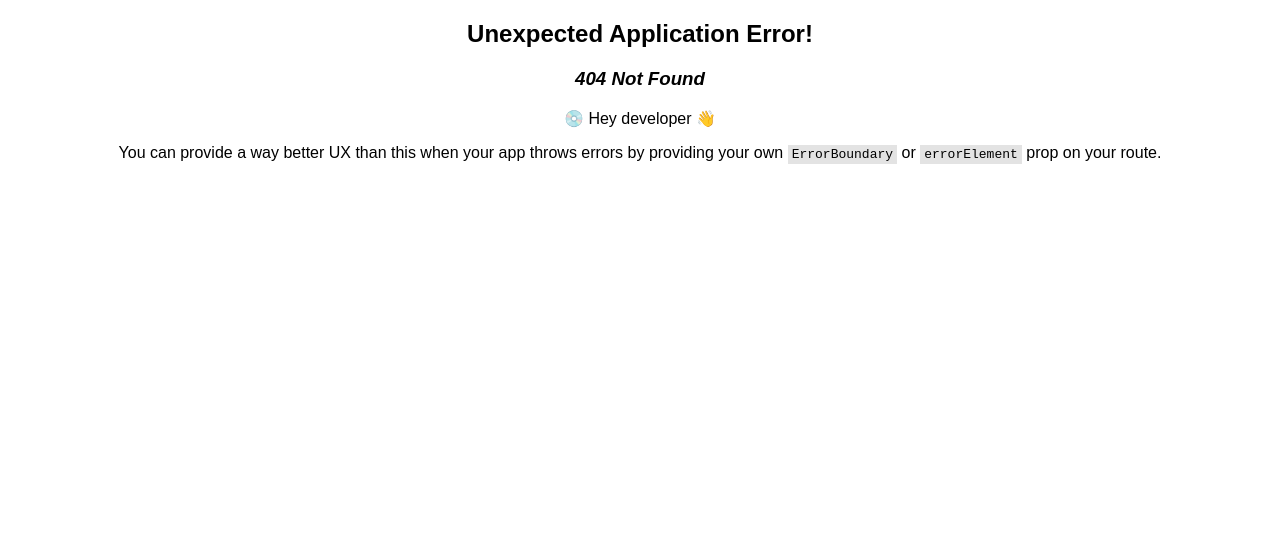
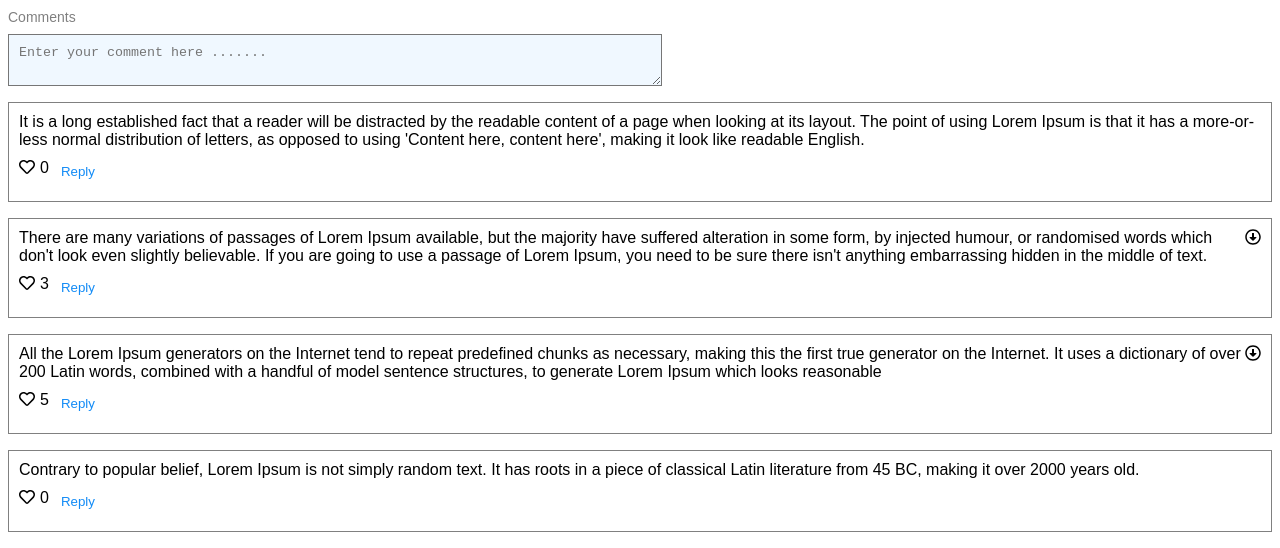
Before and after one commit to ajay-kiran-reddy/react-apps, a React (Vite) app: page /comments in a window 1280 px wide. Before the commit this address had no page. Shown: the top 548 px of the page. Built offline with nearby package versions, Linux system fonts and the light colour scheme.

Commit message:
nested comments initial commit

```diff
--- a/src/App.css
+++ b/src/App.css
@@ -1,48 +1,35 @@
-body{
+body {
   font-family: Arial, Helvetica, sans-serif;
   min-height: 100vh;
 }
 
-
-.appContainer{
+.appContainer {
   text-align: center;
   height: 100vh;
   position: relative;
 }
 
-.cardContainer{
+.cardContainer {
   display: flex;
 }
 
-.card{
-  width:300px;
+.card {
+  /* width: 300px; */
   min-height: 300;
   /* border:1px solid gray; */
-  padding:10px;
- box-shadow:   0 4px 8px 0 rgba(0, 0, 0, 0.2), 0 6px 20px 0 rgba(0, 0, 0, 0.19);
-
+  /* padding: 10px; */
+  box-shadow: 0 4px 8px 0 rgba(0, 0, 0, 0.2), 0 6px 20px 0 rgba(0, 0, 0, 0.19);
 }
 
-.gridContainer{
+.gridContainer {
   display: grid;
-  grid-template-columns: repeat(3, 1fr);
   gap: 10px;
-  grid-auto-rows: minmax(100px, auto);
 }
 
-
-button{
-  padding:10px;
+button {
+  padding: 10px;
   background-color: aliceblue;
   border: none;
- cursor: pointer;
- margin: 5px;
+  cursor: pointer;
+  margin: 5px;
 }
-
-.wrapper{
-  display: grid;
-  grid-template-columns: 1fr 1fr 1fr;
-  /* grid-auto-columns: auto; */
-  padding:10px;
-  max-height: 400px;
-}
--- a/src/App.tsx
+++ b/src/App.tsx
@@ -7,6 +7,7 @@ import ProgressBar from "./components/progressBar/ProgressBar";
 import AutoCompleteLandingPage from "./components/autoComplete/AutoCompleteLandingPage";
 import Stopwatch from "./components/stopwatch/Stopwatch";
 import FileExplorer from "./components/fileExplorer/FileExplorer";
+import Comments from "./components/nestedComments/Comments";
 
 const router = createBrowserRouter([
   {
@@ -37,6 +38,10 @@ const router = createBrowserRouter([
     path: "/fileExplorer",
     element: <FileExplorer />,
   },
+  {
+    path: "/comments",
+    element: <Comments />,
+  },
 ]);
 
 function App() {
--- a/src/Home.tsx
+++ b/src/Home.tsx
@@ -7,7 +7,7 @@ const Home = () => {
   const navigate = useNavigate();
   return (
     <div>
-      Welcome to Ajay portfolio
+      <h3>Welcome to Ajay Portfolio</h3>
       <div className="gridContainer">
         <div>
           <Card
@@ -22,7 +22,7 @@ const Home = () => {
             }
           />
         </div>
-        <div style={{ marginLeft: "2rem" }}>
+        <div>
           <Card
             title="Pagination"
             body={<>This card contains functionality related to pagination</>}
@@ -33,7 +33,7 @@ const Home = () => {
             }
           />
         </div>
-        <div style={{ marginLeft: "2rem" }}>
+        <div>
           <Card
             title="Progress Bar"
             body={<>This card contains functionality related to Progress bar</>}
@@ -57,7 +57,7 @@ const Home = () => {
             }
           />
         </div>
-        <div style={{ marginLeft: "2rem" }}>
+        <div>
           <Card
             title="Stopwatch"
             body={<>This card contains functionality related to stopwatch</>}
@@ -68,7 +68,7 @@ const Home = () => {
             }
           />
         </div>
-        <div style={{ marginLeft: "2rem" }}>
+        <div>
           <Card
             title="File Explorer"
             body={
@@ -81,6 +81,20 @@ const Home = () => {
             }
           />
         </div>
+
+        <div>
+          <Card
+            title="Nested Comments"
+            body={
+              <>This card contains functionality related to Nested comments</>
+            }
+            actions={
+              <>
+                <button onClick={() => navigate("/comments")}>Open</button>
+              </>
+            }
+          />
+        </div>
       </div>
     </div>
   );
--- a/src/components/fileExplorer/FileExplorer.tsx
+++ b/src/components/fileExplorer/FileExplorer.tsx
@@ -136,6 +136,7 @@ const FileExplorerTree = (props: any) => {
               {actions.open && (
                 <div id="actions">
                   <LuDelete
+                    style={{ paddingRight: "5px" }}
                     onClick={(e) =>
                       handleDeleteClick(e, data.id, data.isFolder)
                     }
@@ -186,7 +187,7 @@ const FileExplorerTree = (props: any) => {
             <CiFileOn /> {data.name}
             {actions.open && (
               <div id="actions">
-                <span style={{ marginRight: "5px" }}>
+                <span style={{ paddingRight: "5px" }}>
                   <LuDelete
                     onClick={(e) =>
                       handleDeleteClick(e, data.id, data.isFolder)
--- /dev/null
+++ b/src/components/nestedComments/Comments.tsx
@@ -0,0 +1,146 @@
+import { useState } from "react";
+import "./comments.css";
+import data from "./mockData.json";
+import { FaRegHeart } from "react-icons/fa";
+import { FaRegArrowAltCircleDown } from "react-icons/fa";
+import { FaRegArrowAltCircleUp } from "react-icons/fa";
+import useComments from "./useComments";
+
+export interface Comment {
+  id: number;
+  comment: string;
+  children: any[];
+  likes: number;
+}
+interface CommentsProps {
+  comments: Comment[];
+}
+
+const Comments = (props: CommentsProps) => {
+  const { comments } = props;
+  const [showNestedComments, setShowNestedComments] = useState(false);
+  const [activeIndex, setActiveIndex] = useState(-1);
+  const [showTextArea, setShowTextArea] = useState(false);
+  const [input, setInput] = useState("");
+  const { addComment } = useComments();
+
+  const handleAccordion = (index: number) => {
+    setShowNestedComments(!showNestedComments);
+    setActiveIndex(index);
+  };
+
+  const onReply = (index: number) => {
+    setShowTextArea(true);
+    setActiveIndex(index);
+  };
+
+  const handleOnBlur = () => {
+    setActiveIndex(-1);
+    setShowNestedComments(false);
+  };
+
+  const onTextAreaChange = (value: string) => {
+    setInput(value);
+  };
+
+  const onCommentSubmit = (event: any) => {
+    if (event.keyCode === 13) {
+      const result = addComment(comments, input, activeIndex);
+      console.log(result, "[RESULT]");
+      setInput("");
+      setShowNestedComments(true);
+      //   setActiveIndex(-1);
+      return result;
+    }
+  };
+  return (
+    <div>
+      <div className="comments-list">
+        {comments?.map((cm) => {
+          return (
+            <div className="comment-container">
+              <div className="comment">
+                {cm.comment}
+
+                {cm?.children?.length > 0 && (
+                  <span
+                    className="accordion"
+                    onClick={() => handleAccordion(cm.id)}
+                  >
+                    {showNestedComments && cm.id === activeIndex ? (
+                      <FaRegArrowAltCircleUp />
+                    ) : (
+                      <FaRegArrowAltCircleDown />
+                    )}
+                  </span>
+                )}
+              </div>
+
+              <div>
+                <div className="comment-actions">
+                  <FaRegHeart cursor="pointer" />{" "}
+                  <span className="likes">{cm.likes}</span>
+                  <button
+                    className="reply-button"
+                    onClick={() => onReply(cm.id)}
+                  >
+                    Reply
+                  </button>
+                </div>
+
+                <div style={{ margin: 5 }}>
+                  {showTextArea && activeIndex === cm.id && (
+                    <textarea
+                      style={{ width: "100%", padding: 5 }}
+                      placeholder="Enter your comment here ......."
+                      onBlur={() => handleOnBlur()}
+                      value={input}
+                      onChange={(e) => onTextAreaChange(e?.target?.value)}
+                      onKeyDown={onCommentSubmit}
+                    />
+                  )}
+                </div>
+
+                {showNestedComments &&
+                  cm.id === activeIndex &&
+                  cm?.children?.map((child) => {
+                    return <Comments comments={[child]} />;
+                  })}
+              </div>
+            </div>
+          );
+        })}
+      </div>
+    </div>
+  );
+};
+
+const CommentsContainer = () => {
+  const [comments, setComments] = useState(data);
+  const [input, setInput] = useState("");
+  const { addComment } = useComments();
+
+  const onCommentSubmit = (event: any) => {
+    if (event.keyCode === 13) {
+      const result = addComment(comments, input, 0);
+      console.log(result, "[RESULT]");
+      setComments(result);
+      setInput("");
+    }
+  };
+
+  return (
+    <div className="comments-container">
+      <label>Comments</label>
+      <textarea
+        placeholder="Enter your comment here ......."
+        value={input}
+        onChange={(e) => setInput(e?.target?.value)}
+        onKeyDown={onCommentSubmit}
+      />
+      <Comments comments={comments} />
+    </div>
+  );
+};
+
+export default CommentsContainer;
--- /dev/null
+++ b/src/components/nestedComments/comments.css
@@ -0,0 +1,60 @@
+.comments-container {
+  width: 100%;
+  text-align: left;
+}
+
+.comments-container > label {
+  font-size: 14px;
+  color: gray;
+  margin-bottom: 1rem;
+}
+
+.comments-container > textarea {
+  padding: 10px;
+  display: block;
+  margin-top: 0.5rem;
+  min-width: 50%;
+  background-color: aliceblue;
+}
+
+.comments-list {
+  margin-top: 1rem;
+  /* border: 1px solid goldenrod; */
+}
+
+.comment-container {
+  border: 1px solid grey;
+  padding: 10px;
+  margin-top: 1rem;
+}
+
+.comment {
+  /* display: block; */
+
+  position: relative;
+  display: flex;
+}
+
+.comment-actions {
+  display: flex;
+  justify-items: baseline;
+  margin-top: 10px;
+}
+
+.likes {
+  padding-left: 5px;
+}
+
+.reply-button {
+  padding: 2px;
+  padding-top: 0;
+  background-color: transparent;
+  color: rgb(18, 139, 246);
+  margin-left: 10px;
+}
+
+.accordion {
+  cursor: pointer;
+  top: 0;
+  right: 0;
+}
--- /dev/null
+++ b/src/components/nestedComments/mockData.json
@@ -0,0 +1,47 @@
+[
+  {
+    "id": 1,
+    "comment": "It is a long established fact that a reader will be distracted by the readable content of a page when looking at its layout. The point of using Lorem Ipsum is that it has a more-or-less normal distribution of letters, as opposed to using 'Content here, content here', making it look like readable English.",
+    "likes": 0,
+    "children": []
+  },
+  {
+    "id": 2,
+    "comment": "There are many variations of passages of Lorem Ipsum available, but the majority have suffered alteration in some form, by injected humour, or randomised words which don't look even slightly believable. If you are going to use a passage of Lorem Ipsum, you need to be sure there isn't anything embarrassing hidden in the middle of text.",
+    "likes": 3,
+    "children": [
+      {
+        "id": 7,
+        "comment": "with the release of Letraset sheets containing Lorem Ipsum passages, and more recently with desktop publishing software like Aldus PageMaker including versions of Lorem Ipsum",
+        "likes": 0,
+        "children": []
+      }
+    ]
+  },
+  {
+    "id": 3,
+    "comment": "All the Lorem Ipsum generators on the Internet tend to repeat predefined chunks as necessary, making this the first true generator on the Internet. It uses a dictionary of over 200 Latin words, combined with a handful of model sentence structures, to generate Lorem Ipsum which looks reasonable",
+    "likes": 5,
+    "children": [
+      {
+        "id": 5,
+        "comment": "Lorem Ipsum is therefore always free from repetition, injected humour, or non-characteristic words etc.",
+        "likes": 2,
+        "children": [
+          {
+            "id": 6,
+            "comment": "The standard chunk of Lorem Ipsum used since the 1500s is reproduced below for those interested. Sections 1.10.32 and 1.10.33 from de Finibus Bonorum et Malorum by Cicero ",
+            "likes": 0,
+            "children": []
+          }
+        ]
+      }
+    ]
+  },
+  {
+    "id": 4,
+    "comment": "Contrary to popular belief, Lorem Ipsum is not simply random text. It has roots in a piece of classical Latin literature from 45 BC, making it over 2000 years old.",
+    "likes": 0,
+    "children": []
+  }
+]
--- /dev/null
+++ b/src/components/nestedComments/useComments.tsx
@@ -0,0 +1,48 @@
+import { Comment } from "./Comments";
+
+const useComments = () => {
+  // let masterData :any = [];
+
+  const addComment = (tree: any, comment: string, parentId: number) => {
+    // masterData = tree;
+    const newComment = {
+      id: new Date().getTime(),
+      comment,
+      children: [],
+      likes: 0,
+    };
+    tree = Array.isArray(tree) ? tree : [tree];
+
+    console.log(parentId, "[PARENT ID]");
+    console.log(tree, "[tree]");
+
+    if (parentId) {
+      if (tree.find((t: any) => t.id === parentId)) {
+        if (tree[parentId - 1]) {
+          console.log("after find tree parent id", tree[parentId - 1]);
+          tree[parentId - 1]["children"] = [
+            ...tree[parentId - 1]["children"],
+            newComment,
+          ];
+        } else {
+          tree["children"] = [...tree[0]["children"], newComment];
+        }
+        return tree;
+      } else {
+        console.log("inside else");
+        let filteredData: any = [];
+        filteredData = tree.map((child: Comment) => {
+          return addComment(child, comment, child.id);
+        });
+        return [...filteredData];
+      }
+    } else {
+      tree.unshift(newComment);
+      return tree;
+    }
+  };
+
+  return { addComment };
+};
+
+export default useComments;
```
